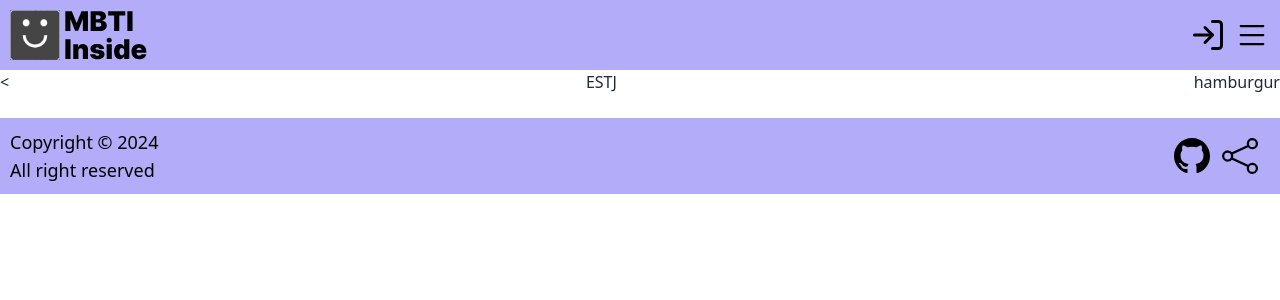
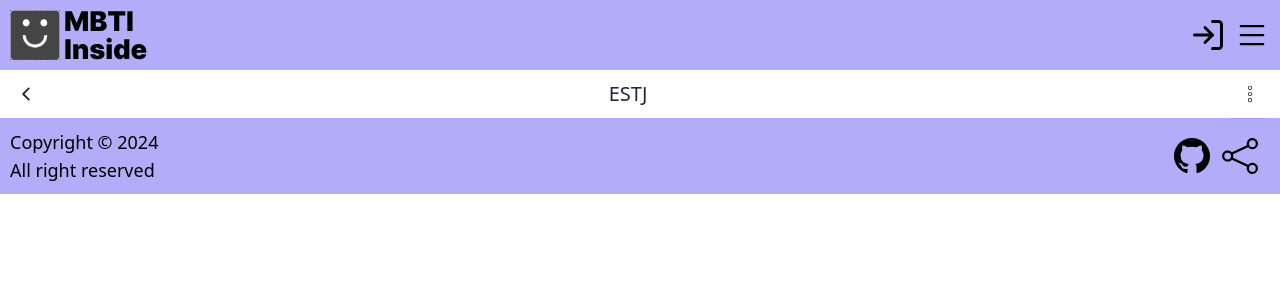
Before and after one commit to MBTI-Inside/server, a React (Vite) app in the folder frontend/: page /memo-view/1 in a window 1280 px wide. Shown: the top 300 px of the page. Built offline with nearby package versions, Linux system fonts and the light colour scheme.

Commit message:
style: memo view header 퍼블리싱 rebi13/MBTI-Inside#44

```diff
--- a/frontend/src/components/pages/Memo/MemoViewHeader/index.tsx
+++ b/frontend/src/components/pages/Memo/MemoViewHeader/index.tsx
@@ -1,9 +1,36 @@
+import { CiMenuKebab } from 'react-icons/ci';
+import { IoIosArrowBack } from 'react-icons/io';
+import { useNavigate } from 'react-router-dom';
+
 const MemoViewHeader = () => {
+  const nav = useNavigate();
+
   return (
-    <div className="flex flex-row w-full justify-between h-12">
-      <div>{'<'}</div>
-      <div>ESTJ</div>
-      <div>hamburgur</div>
+    <div className="flex flex-row w-full justify-between items-center h-12">
+      <div className="pl-4 text-xl">
+        <IoIosArrowBack onClick={() => nav(-1)} />
+      </div>
+      <div className="text-xl">ESTJ</div>
+      <div className="dropdown dropdown-end">
+        <div
+          tabIndex={0}
+          role="button"
+          className="btn m-1 bg-inherit border-none text-xl"
+        >
+          <CiMenuKebab />
+        </div>
+        <ul
+          tabIndex={0}
+          className="dropdown-content z-[1] menu p-2 shadow bg-base-100 rounded-box w-24"
+        >
+          <li className="items-center">
+            <a>수정</a>
+          </li>
+          <li className="items-center">
+            <a>삭제</a>
+          </li>
+        </ul>
+      </div>
     </div>
   );
 };
```
